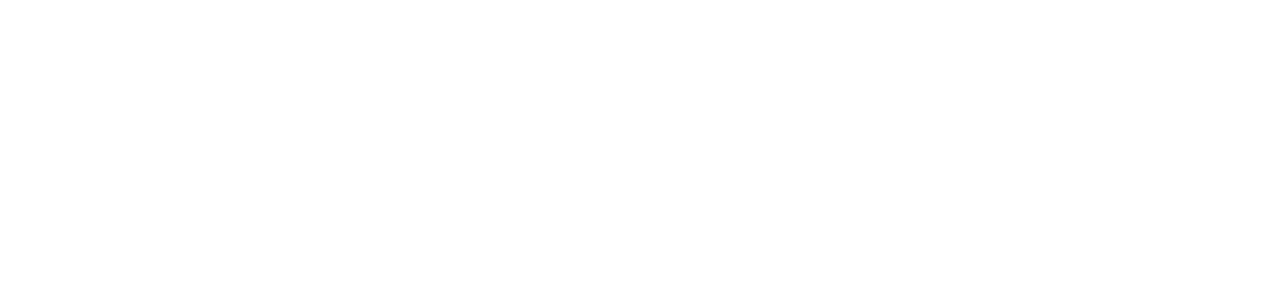
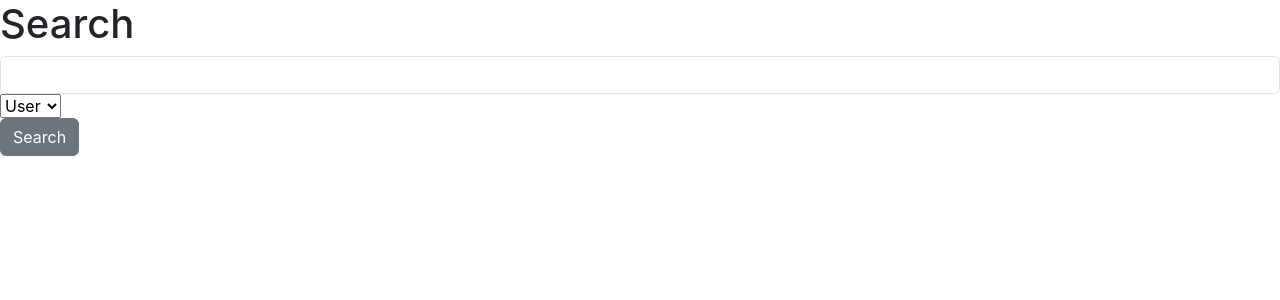
Before and after one commit to rytherlm/Library, a React (Create React App) app in the folder src/react-library/: page /search in a window 1280 px wide. Before the commit this address had no page. Shown: the top 300 px of the page. Built offline with nearby package versions, Linux system fonts and the light colour scheme.

Commit message:
basic implementation

```diff
--- a/src/react-library/src/App.js
+++ b/src/react-library/src/App.js
@@ -3,6 +3,7 @@ import { BrowserRouter as Router, Route, Routes } from 'react-router-dom';
 import Login from './components/LoginForm';
 import SignUp from './components/SignupForm';
 import Home from './components/Home';
+import Search from './components/Search';
 
 const App = () => {
   return (
@@ -12,6 +13,7 @@ const App = () => {
         <Route path="/signup" element={<SignUp />} />
         <Route path="/home" element={<Home />} />
         <Route path="/" element={<Login />} />
+        <Route path="search" element={<Search/>} />
       </Routes>
     </Router>
   );
--- a/src/react-library/src/components/Search.js
+++ b/src/react-library/src/components/Search.js
@@ -6,3 +6,82 @@
 
 
 // Users can follow another user. Users can search for new users to follow by email
+import {Component} from "react";
+import {InputGroup, InputGroupText, Input, Button} from 'reactstrap';
+import axios from "axios";
+
+class Search extends Component
+{
+    constructor(props){
+        super(props);
+        this.state={
+            searchQuery: "",
+            searchResult: [],
+            searchType: "user",
+        }
+    }
+
+    searchData = async (e) => {
+        e.preventDefault();
+        try{
+            if(this.state.searchType === "user"){
+                const params = new URLSearchParams({ Username: this.state.searchQuery });
+                const response = await axios.get(`http://localhost:5002/bookuser?${params.toString()}`);
+                if(response.status === 200){
+                    this.setState({searchResult: response.data.data});
+                }
+                else{
+                    this.setState({searchResult: ""});
+                }
+            }
+            else{
+                const params = new URLSearchParams({ bookname: this.state.searchQuery });
+                const response = await axios.get(`http://localhost:5002/book?${params.toString()}`);
+                if(response.status === 200){
+                    this.setState({searchResult: response.data.data});
+                }
+                else{
+                    this.setState({searchResult: ""});
+                }
+            }
+        } catch(error){
+            if(error.response && error.response.status === 401){
+                alert('No Results')
+            }
+        }
+    }
+
+    changeSearchType = (e) => {
+        this.setState({searchType: e.target.value})
+    }
+
+    changeSearch = (e) => {
+        this.setState({searchQuery:e.target.value})
+    }
+
+    render()
+    {
+        return(
+            <div>
+                <form onSubmit = {this.searchData}>
+                    <h1>Search</h1>
+                    <InputGroup>
+                        <Input onChange = {this.changeSearch}/>
+                    </InputGroup>
+                    <InputGroup>
+                        <select value={this.state.searchType} onChange={this.changeSearchType}>
+                            <option value="user">User</option>
+                            <option value="book">Book</option>
+                        </select>
+                    </InputGroup>
+                    <Button type = "submit">Search</Button>
+                </form>
+                {this.state.searchResult.map((stuff) =>
+                    <h3>{stuff[1]}</h3>
+                )}
+            </div>
+        )
+    }
+}
+
+export default Search;
--- a/src/react-library/src/components/SignupForm.js
+++ b/src/react-library/src/components/SignupForm.js
@@ -28,10 +28,9 @@ const SignUp = () => {
 
     try {
       const today = new Date().toISOString().slice(0, 10);
-      const hashedPassword = bcrypt.hashSync(password, 10);
       const result = await axios.post('http://localhost:5002/bookuser', {
         Username: username,
-        Password: hashedPassword,
+        Password: password,
         Email: email,
         FirstName: firstName,
         LastName: lastName,
```
Also changed, not shown: 2 other files (tests, documents, lock files or other folders).
